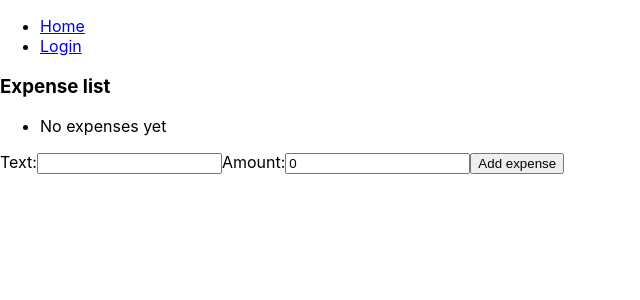
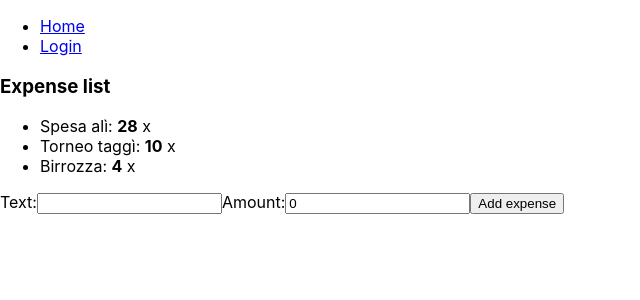
Before and after one commit to albertodeago/despesas, a React (Create React App) app: page /home in a window 1280 px wide. Shown: the top 300 px of the page, without its empty margins (0-640 px from the left). Built offline with nearby package versions, Linux system fonts and the light colour scheme.

Commit message:
use fake api

```diff
--- a/src/App.tsx
+++ b/src/App.tsx
@@ -9,6 +9,7 @@ import {
 import { Authentication, Home } from "./pages"
 import { UserContext, UserContextType } from './contexts/UserContext';
 import { ExpenseContext, ExpenseContextType, Expense } from './contexts/ExpenseContext';
+import { ExpenseApi } from './api/expenses'
 
 import './App.css';
 
@@ -39,30 +40,57 @@ class App extends React.Component<{}, AppState> {
             },
             expenseState: {
                 expenseList: [],
-                addExpense: (exp: Expense) => {
-                    console.log('Add expense', exp)
+                isLoading: true,
+                addExpense: async(exp: Expense) => {
                     this.setState(({ userState, expenseState }) => ({
                         userState,
                         expenseState: {
                             ...expenseState,
-                            expenseList: expenseState.expenseList.concat([exp])
+                            isLoading: true
                         }
                     }))
-                },
-                deleteExpense: (exp: Expense) => {
-                    console.log('Delete expense', exp)
-                    const i = this.state.expenseState.expenseList.findIndex((e: Expense) => e.id === exp.id)
-                    console.log(i)
+                    const list = await ExpenseApi.addExpense(exp)
                     this.setState(({ userState, expenseState }) => ({
                         userState,
                         expenseState: {
                             ...expenseState,
-                            expenseList: expenseState.expenseList.filter(e => e.id !== exp.id)
+                            expenseList: list,
+                            isLoading: false
+                        }
+                    }))
+                },
+                deleteExpense: async(exp: Expense) => {
+                    this.setState(({ userState, expenseState }) => ({
+                        userState,
+                        expenseState: {
+                            ...expenseState,
+                            isLoading: true
+                        }
+                    }))
+                    const list = await ExpenseApi.deleteExpense(exp)
+                    this.setState(({ userState, expenseState }) => ({
+                        userState,
+                        expenseState: {
+                            ...expenseState,
+                            expenseList: list,
+                            isLoading: false
                         }
                     }))
                 },
             }
         }
+    }
+
+    async componentDidMount() {
+        const list = await ExpenseApi.fetchExpenses()
+        this.setState({
+            userState: this.state.userState,
+            expenseState: {
+                ...this.state.expenseState,
+                isLoading: false,
+                expenseList: list
+            }
+        })
     }
 
     render() {
--- /dev/null
+++ b/src/api/expenses.ts
@@ -0,0 +1,37 @@
+import { Expense } from "../contexts/ExpenseContext"
+
+let expenseList: Array<Expense> = [{
+    id: "1",
+    label: 'Spesa alì',
+    amount: 28
+}, {
+    id: "2",
+    label: 'Torneo taggì',
+    amount: 10
+}, {
+    id: "3",
+    label: 'Birrozza',
+    amount: 4
+}, ]
+
+export const ExpenseApi = {
+    fetchExpenses(): Promise<Array<Expense>> {
+        console.log('Fetching expenses...')
+        return new Promise(resolve => {
+            setTimeout(() => {
+                console.log('Fetch complete...')
+                resolve(expenseList)
+            }, 1000)
+        })
+    },
+    addExpense(exp: Expense): Promise<Array<Expense>> {
+        console.log('Adding expense')
+        expenseList.push(exp)
+        return this.fetchExpenses()
+    },
+    deleteExpense(exp: Expense): Promise<Array<Expense>> {
+        console.log('Deleting expenses...')
+        expenseList = expenseList.filter(e => e.id !== exp.id)
+        return this.fetchExpenses()
+    }
+}
--- a/src/contexts/ExpenseContext.ts
+++ b/src/contexts/ExpenseContext.ts
@@ -8,12 +8,14 @@ export interface Expense {
 
 export type ExpenseContextType = {
     expenseList: Array<Expense>,
+    isLoading: boolean,
     addExpense: (exp: Expense) => void,
     deleteExpense: (exp: Expense) => void
 }
 
 export const ExpenseContext = React.createContext<ExpenseContextType>({
     expenseList: [],
+    isLoading: false,
     addExpense: (exp: Expense) => ({}),
     deleteExpense: (exp: Expense) => ({})
 })
--- a/src/pages/Home.tsx
+++ b/src/pages/Home.tsx
@@ -1,5 +1,5 @@
 import React from 'react'
-import { ExpenseContext } from "../contexts/ExpenseContext";
+import { ExpenseContext, Expense } from "../contexts/ExpenseContext";
 
 
 interface HomeState {
@@ -63,19 +63,31 @@ export class Home extends React.Component<{}, HomeState> {
     }
 
     render() {
+        const loadingExpenses = () => (
+            <li>Loading data...</li>
+        )
+        const noExpenses = () => (
+            <li>No expenses yet</li>
+        )
+        const expenses = (expenseList: Array<Expense>, deleteExpense: Function) => (
+            expenseList.map(expense => (
+                <li key={expense.id}>
+                    {expense.label}: <b>{expense.amount}</b> <span onClick={() => deleteExpense(expense)}>x</span>
+                </li>
+            ))
+        )
         return (
             <ExpenseContext.Consumer>
-                {({ expenseList, addExpense, deleteExpense }) => (
+                {({ expenseList, isLoading, addExpense, deleteExpense }) => (
                     <div>
                         <h3>Expense list</h3>
                         <ul>
-                            {expenseList.length === 0
-                                ? (<li>No expenses yet</li>)
-                                : (expenseList.map(expense => (
-                                        <li key={expense.id}>
-                                            {expense.label}: <b>{expense.amount}</b> <span onClick={() => deleteExpense(expense)}>x</span>
-                                        </li>
-                                    )))
+                            {isLoading
+                                ? (loadingExpenses())
+                                : (expenseList.length === 0
+                                    ? (noExpenses())
+                                    : (expenses(expenseList, deleteExpense))
+                                )
                             }
                         </ul>
                         <form onSubmit={(e) => this.onAddExpense(e, addExpense)}>
```
